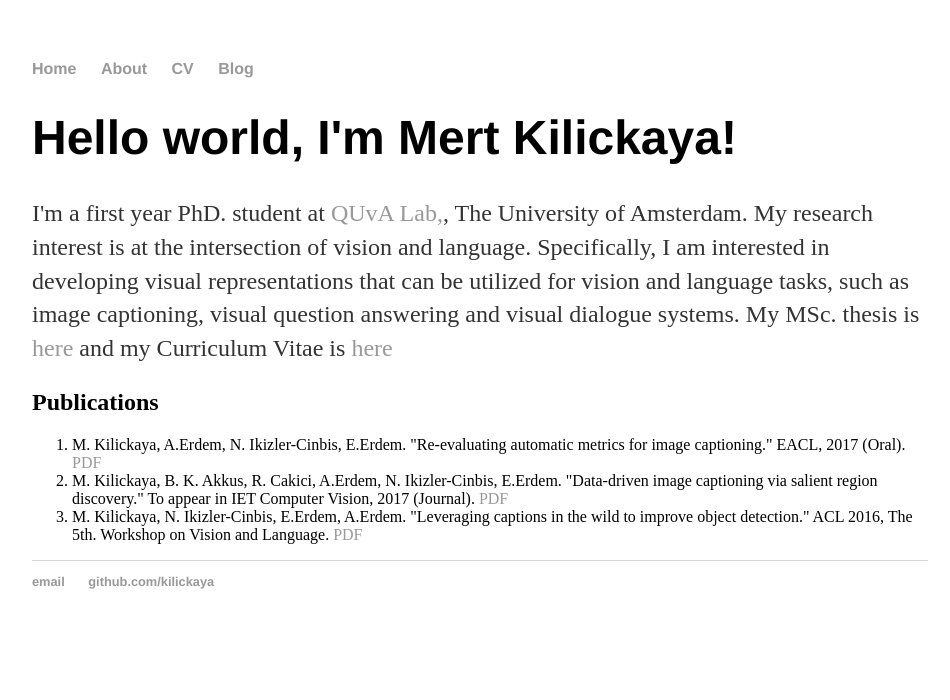
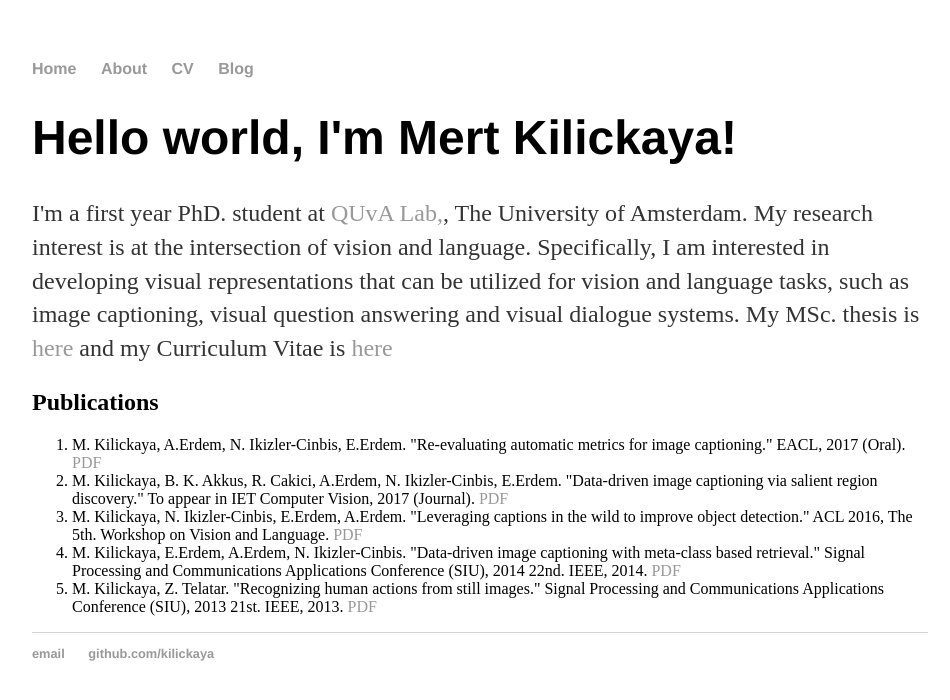
Before and after one commit to kilickaya/kilickaya.github.io, a Jekyll site: the page built from index.html, in a window 1280 px wide. Shown: the top 700 px of the page, without its empty margins (160-1110 px from the left). Built offline with Jekyll 4.4.1, drawn with Linux system fonts in a browser that asks for light colours.

Commit message:
Update index.html

```diff
--- a/index.html
+++ b/index.html
@@ -12,6 +12,8 @@
 	  <li>M. Kilickaya, A.Erdem, N. Ikizler-Cinbis, E.Erdem. "Re-evaluating automatic metrics for image captioning." EACL, 2017 (Oral). <a href="https://arxiv.org/pdf/1612.07600"> PDF</a></li>
 	  <li>M. Kilickaya, B. K. Akkus, R. Cakici, A.Erdem, N. Ikizler-Cinbis, E.Erdem. "Data-driven image captioning via salient region discovery."  To appear in IET Computer Vision, 2017 (Journal). <a href="http://digital-library.theiet.org/docserver/fulltext/10.1049/iet-cvi.2016.0286/IET-CVI.2016.0286.pdf?expires=1489842255&id=id&accname=357182&checksum=07393BF24F22E367C24DB6178A9B97BA"> PDF</a></li>
 	  <li>M. Kilickaya, N. Ikizler-Cinbis, E.Erdem, A.Erdem. "Leveraging captions in the wild to improve object detection." ACL 2016, The 5th. Workshop on Vision and Language. <a href="https://www.aclweb.org/anthology/W/W16/W16-3204.pdf"> PDF</a></li>
+	  <li>M. Kilickaya, E.Erdem, A.Erdem, N. Ikizler-Cinbis. "Data-driven image captioning with meta-class based retrieval." Signal Processing and Communications Applications Conference (SIU), 2014 22nd. IEEE, 2014. <a href="http://web.cs.hacettepe.edu.tr/~aykut/papers/captiontransferbymetaclass.pdf"> PDF</a></li>
+	  <li>M. Kilickaya, Z. Telatar. "Recognizing human actions from still images." Signal Processing and Communications Applications Conference (SIU), 2013 21st. IEEE, 2013. <a href="http://ieeexplore.ieee.org/abstract/document/6531181/?reload=true"> PDF</a></li>
 
 	</ol>
 
```
